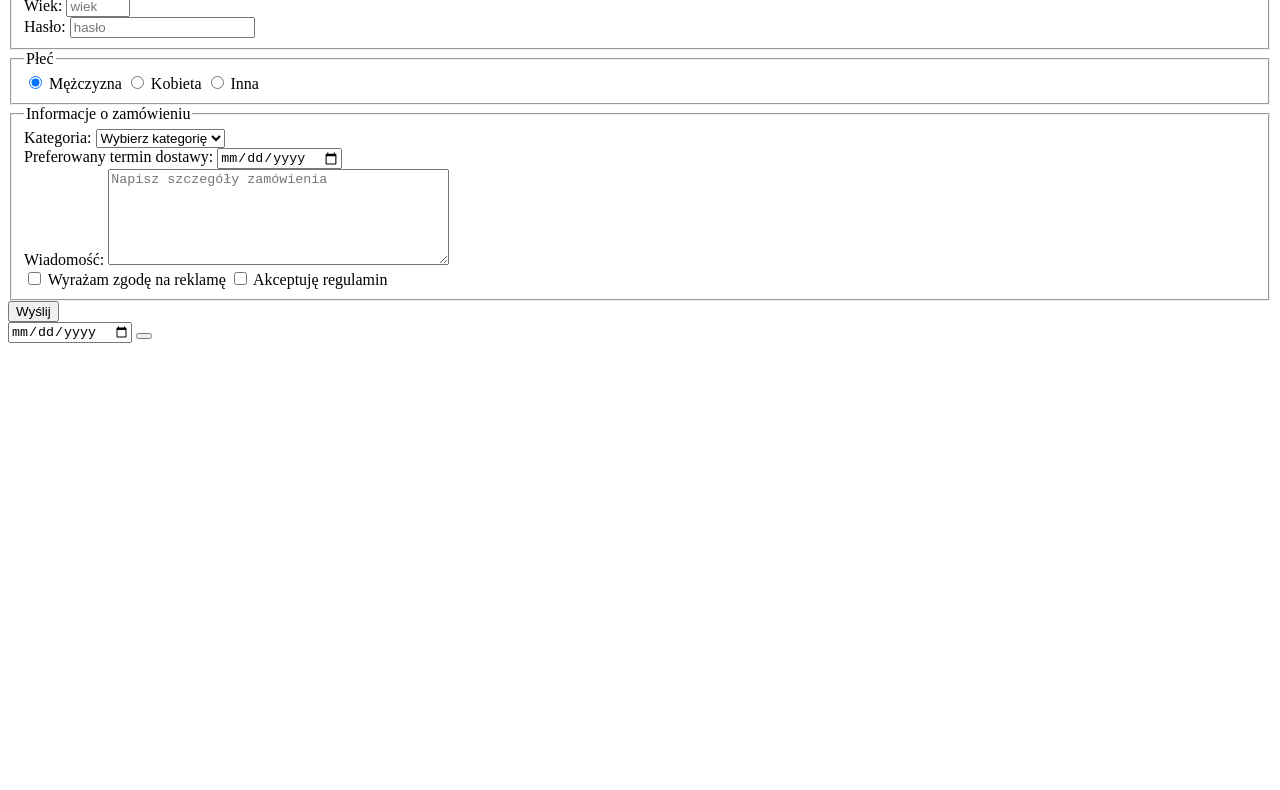
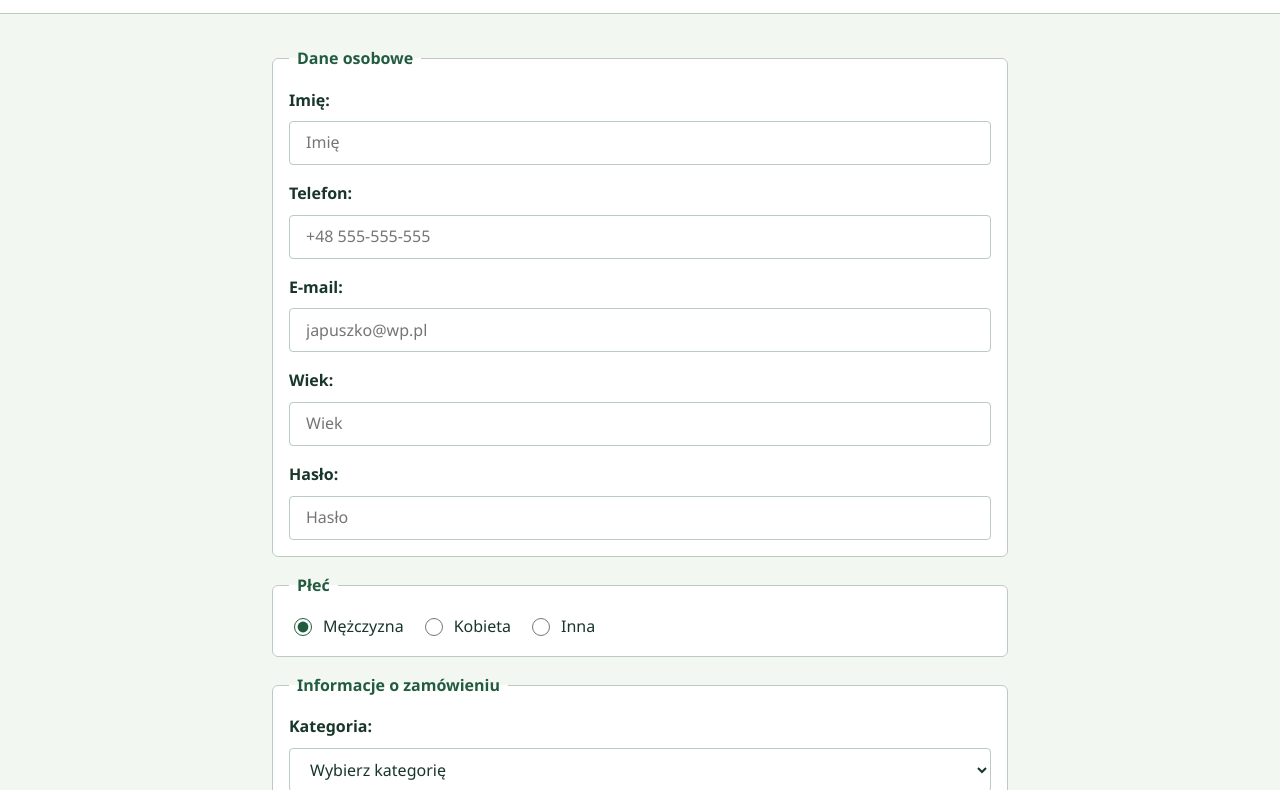
Before and after one commit to maksymilianmielczarek/sklep, a plain HTML site: page formularz.html in a window 1280 px wide. Shown: the part 99-889 px from the top of the page. Before the commit the page ends 800 px from the top, so only its background shows below. Drawn offline with Linux system fonts and the light colour scheme.

Commit message:
Unify form and information pages with storefront

```diff
--- a/formularz.html
+++ b/formularz.html
@@ -3,140 +3,90 @@
 <head>
     <meta charset="UTF-8">
     <meta name="viewport" content="width=device-width, initial-scale=1.0">
-    <title>Document</title>
+    <title>Formularz zamówienia | Sklep z japuszkami</title>
+    <link rel="stylesheet" href="css/style.css">
 </head>
 <body>
+    <header class="site-header">
+        <div class="site-header__inner">
+            <h1>Formularz zamówienia</h1>
+            <nav class="site-nav" aria-label="Nawigacja główna">
+                <a href="img/index.html">Sklep</a>
+                <a href="formularz.html" aria-current="page">Zamówienie</a>
+                <a href="kontakt.html">Kontakt</a>
+            </nav>
+        </div>
+    </header>
 
-
-
-
-
-    <!DOCTYPE html>
-<html lang="pl">
-<head>
-    <meta charset="UTF-8">
-    <meta name="viewport" content="width=device-width, initial-scale=1.0">
-    <title>Formularz</title>
-</head>
-<body>
+    <main class="site-main page-main">
         <form action="skrypt.php" method="post">
             <fieldset>
                 <legend>Dane osobowe</legend>
-
-            <div>
+                <div class="form-field">
                     <label for="imie">Imię:</label>
-                <input type="text" id="imie" name="imie" placeholder="Imię" required>
+                    <input type="text" id="imie" name="imie" autocomplete="given-name" placeholder="Imię" required>
                 </div>
-
-            <div>
+                <div class="form-field">
                     <label for="telefon">Telefon:</label>
-                <input
-                    type="tel"
-                    id="telefon"
-                    name="telefon"
-                    placeholder="+48 555-555-555"
-                    pattern="[+][0-9]{2} [0-9]{3}-[0-9]{3}-[0-9]"
-                    required
-                >
+                    <input type="tel" id="telefon" name="telefon" autocomplete="tel" placeholder="+48 555-555-555" pattern="\+?[0-9]{2} [0-9]{3}-[0-9]{3}-[0-9]{3}" required>
                 </div>
-
-            <div>
+                <div class="form-field">
                     <label for="email">E-mail:</label>
-                <input
-                    type="email"
-                    id="email"
-                    name="email"
-                    placeholder="japuszko@wp.pl"
-                    required
-                >
+                    <input type="email" id="email" name="email" autocomplete="email" placeholder="japuszko@wp.pl" required>
                 </div>
-
-            <div>
+                <div class="form-field">
                     <label for="wiek">Wiek:</label>
-                <input type="number" id="wiek" name="wiek" min="18" max="100" placeholder="wiek" required>
+                    <input type="number" id="wiek" name="wiek" min="18" max="100" placeholder="Wiek" required>
                 </div>
-
-            <div>
+                <div class="form-field">
                     <label for="haslo">Hasło:</label>
-                <input type="password" id="haslo" name="haslo" placeholder="hasło" required>
+                    <input type="password" id="haslo" name="haslo" autocomplete="new-password" placeholder="Hasło" required>
                 </div>
             </fieldset>
 
             <fieldset>
                 <legend>Płeć</legend>
-
-            <label>
-                <input type="radio" name="plec" value="mezczyzna" checked>
-                Mężczyzna
-            </label>
-
-            <label>
-                <input type="radio" name="plec" value="kobieta">
-                Kobieta
-            </label>
-
-            <label>
-                <input type="radio" name="plec" value="inna">
-                Inna
-            </label>
+                <div class="form-options">
+                    <label class="form-option"><input type="radio" name="plec" value="mezczyzna" checked> Mężczyzna</label>
+                    <label class="form-option"><input type="radio" name="plec" value="kobieta"> Kobieta</label>
+                    <label class="form-option"><input type="radio" name="plec" value="inna"> Inna</label>
+                </div>
             </fieldset>
 
             <fieldset>
                 <legend>Informacje o zamówieniu</legend>
-
-            <div>
+                <div class="form-field">
                     <label for="kategoria">Kategoria:</label>
                     <select id="kategoria" name="kategoria" required>
                         <option value="" disabled selected>Wybierz kategorię</option>
                         <optgroup label="Produkty">
-                        <option value="japuszki">Japuszki</option>
+                            <option value="japuszka">Japuszki</option>
                             <option value="odziez">Odzież</option>
                             <option value="ksiazki">Książki</option>
                             <option value="elektronika">Elektronika</option>
                         </optgroup>
                     </select>
                 </div>
-
-            <div>
+                <div class="form-field">
                     <label for="termin">Preferowany termin dostawy:</label>
                     <input type="date" id="termin" name="termin">
                 </div>
-
-            <div>
+                <div class="form-field">
                     <label for="wiadomosc">Wiadomość:</label>
-                <textarea
-                    id="wiadomosc"
-                    name="wiadomosc"
-                    rows="6"
-                    cols="40"
-                    placeholder="Napisz szczegóły zamówienia"
-                ></textarea>
+                    <textarea id="wiadomosc" name="wiadomosc" rows="6" placeholder="Napisz szczegóły zamówienia"></textarea>
                 </div>
-
-            <label>
-                <input type="checkbox" name="zgoda_reklama" value="tak">
-                Wyrażam zgodę na reklamę
-            </label>
-
-            <label>
-                <input type="checkbox" name="regulamin" value="tak" required>
-                Akceptuję regulamin
-            </label>
+                <label class="form-option"><input type="checkbox" name="zgoda_reklama" value="tak"> Wyrażam zgodę na reklamę</label>
+                <label class="form-option"><input type="checkbox" name="regulamin" value="tak" required> Akceptuję regulamin</label>
             </fieldset>
 
-        <button type="submit">Wyślij</button>
+            <button class="form-submit" type="submit">Wyślij</button>
         </form>
+    </main>
+
+    <footer class="site-footer">
+        <div class="site-footer__inner">
+            <p><a href="img/index.html">Powrót do sklepu</a></p>
+        </div>
+    </footer>
 </body>
 </html>
-
-
-
-
-     <!--pole data / czas-->
-     <input type="date" name="termin">
-     <!--alternattywny przycisk sumbit-->
-     <button type="submit"></button>
-
-    </form>
-    </body>
-</html>
```
Also changed, not shown: img/japuszka.html (+31 -3 lines), kontakt.html (+49 -50 lines). Lines whose indentation alone changed are shown as unchanged.
